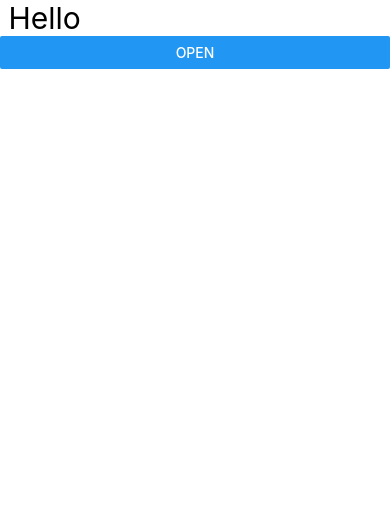
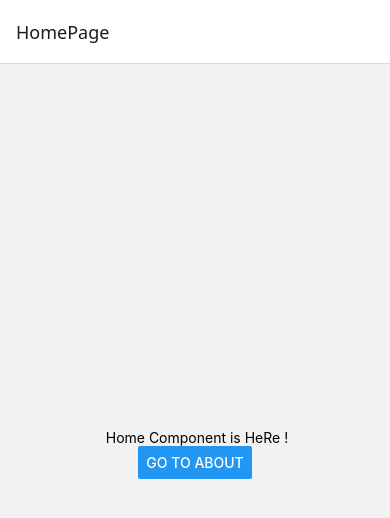
Before and after one commit to Gaurav85431/ReactNative, a React Native app: screen / in a window 390 px wide. Shown: the top 518 px of the page. Built offline with nearby package versions, Linux system fonts and the light colour scheme.

Commit message:
L39 stack navigation

```diff
--- a/App.tsx
+++ b/App.tsx
@@ -23,76 +23,80 @@ import StatusBarRN from './ComponentLec11/StatusBar';
 import PlatformOS from './ComponentLec11/PlatforminRN';
 import InstallNpm from './ComponentLec11/InstallNpm';
 import DialogBoxCustom from './ComponentLec11/DialogBoxCustom';
+import StackNavigation from './ComponentLec11/Navigation/StackNavigation';
 
 const App = () => {
   return (
-    <View>
-      <Text style={{ fontSize: 30 }}> Hello </Text>
-      {/* <StyleReactNative /> */}
-      {/* <TextInputField /> */}
+    // <View style={{ flex: 1 }}>
+    // {/* <Text style={{ fontSize: 30 }}> Hello </Text> */}
+    // {/* <StyleReactNative /> */}
+    // {/* <TextInputField /> */}
 
-      {/* <FormInput /> */}
+    // {/* <FormInput /> */}
 
-      {/* Lec 14 */}
-      {/* <FlatListComponent /> */}
+    // {/* Lec 14 */}
+    // {/* <FlatListComponent /> */}
 
-      {/* Lec 15 */}
-      {/* <ListWithMap /> */}
+    // {/* Lec 15 */}
+    // {/* <ListWithMap /> */}
 
-      {/* Lec 16 */}
-      {/* <GridList /> */}
+    // {/* Lec 16 */}
+    // {/* <GridList /> */}
 
-      {/* Lec 17 */}
-      {/* <FlatListLoop /> */}
+    // {/* Lec 17 */}
+    // {/* <FlatListLoop /> */}
 
-      {/* Lec18 */}
-      {/* <SectionListList /> */}
+    // {/* Lec18 */}
+    // {/* <SectionListList /> */}
 
-      {/* L19 */}
-      {/* <ClassComponent /> */}
+    // {/* L19 */}
+    // {/* <ClassComponent /> */}
 
-      {/* L20 */}
-      {/* <ClassComponentTwo /> */}
+    // {/* L20 */}
+    // {/* <ClassComponentTwo /> */}
 
-      {/* L21-22 (Hook) L23 ,24 useEffect */}
-      {/* <UseEffectHook /> */}
+    // {/* L21-22 (Hook) L23 ,24 useEffect */}
+    // {/* <UseEffectHook /> */}
 
-      {/* L25 Show & Hide */}
-      {/* <ShowHide /> */}
+    // {/* L25 Show & Hide */}
+    // {/* <ShowHide /> */}
 
-      {/*  Lec 26   Unmounted Component */}
-      {/* <UnmountedComponent /> */}
+    // {/*  Lec 26   Unmounted Component */}
+    // {/* <UnmountedComponent /> */}
 
-      {/*  Lec 27 Responsive Layout Flexbox */}
-      {/* <ResponsiveDesign /> */}
+    // {/*  Lec 27 Responsive Layout Flexbox */}
+    // {/* <ResponsiveDesign /> */}
 
-      {/* L28 Touchable Highlight(Button) */}
-      {/* <StyleButton /> */}
+    // {/* L28 Touchable Highlight(Button) */}
+    // {/* <StyleButton /> */}
 
-      {/* L29 , L30  Radio Button */}
-      {/* <RadioButton /> */}
+    // {/* L29 , L30  Radio Button */}
+    // {/* <RadioButton /> */}
 
-      {/*  L31 Activity  Indicator (LOADER) */}
-      {/* <ActivityIndicatorLOADER /> */}
+    // {/*  L31 Activity  Indicator (LOADER) */}
+    // {/* <ActivityIndicatorLOADER /> */}
 
-      {/* L32 Modal (Dialog Box) */}
-      {/* <DialogBoxMODAL /> */}
+    // {/* L32 Modal (Dialog Box) */}
+    // {/* <DialogBoxMODAL /> */}
 
-      {/* L33 Pressable */}
-      {/* <PressableLongPress /> */}
+    // {/* L33 Pressable */}
+    // {/* <PressableLongPress /> */}
 
-      {/* L34 Status Bar */}
-      {/* <StatusBarRN /> */}
+    // {/* L34 Status Bar */}
+    // {/* <StatusBarRN /> */}
 
-      {/* L35 Platform */}
-      {/* <PlatformOS /> */}
+    // {/* L35 Platform */}
+    // {/* <PlatformOS /> */}
 
-      {/* L36  Install NPM  (Website open) */}
-      {/* <InstallNpm /> */}
+    // {/* L36  Install NPM  (Website open) */}
+    // {/* <InstallNpm /> */}
 
-      {/* L37  DialogBox */}
-      <DialogBoxCustom />
-    </View>
+    // {/* L37  DialogBox */}
+    // {/* <DialogBoxCustom /> */}
+
+    // {/*  L38  ,  39     Stack Navigation */}
+    <StackNavigation />
+    // </View>
   );
 };
 
--- /dev/null
+++ b/ComponentLec11/Navigation/StackNavigation.tsx
@@ -0,0 +1,45 @@
+import { Button, Text, View } from 'react-native';
+import { NavigationContainer } from '@react-navigation/native';
+import { createNativeStackNavigator } from '@react-navigation/native-stack';
+
+const Stack = createNativeStackNavigator();
+
+const StackNavigation = () => {
+  return (
+    <NavigationContainer>
+      <Stack.Navigator>
+        <Stack.Screen name="HomePage" component={HomeComponent} />
+        <Stack.Screen name="About" component={AboutComponent} />
+      </Stack.Navigator>
+    </NavigationContainer>
+  );
+};
+
+// By default har component me props me data ata hai
+const HomeComponent = props => {
+  return (
+    <View style={{ flex: 1, justifyContent: 'center', alignItems: 'center' }}>
+      <Text> Home Component is HeRe !</Text>
+      <Button
+        title="Go to About"
+        onPress={() => props.navigation.navigate('About')}
+      />
+      {/* Jo compoenent me jana hai to uska jo name hai wo dena hai jisse register kye hai
+        <Stack.Screen name="About" component={AboutComponent} />
+
+
+      <-  back button bydefault ata hai
+      */}
+    </View>
+  );
+};
+
+const AboutComponent = () => {
+  return (
+    <View style={{ flex: 1, justifyContent: 'center', alignItems: 'center' }}>
+      <Text> About is HeRe !</Text>
+    </View>
+  );
+};
+
+export default StackNavigation;
--- a/package.json
+++ b/package.json
@@ -11,9 +11,12 @@
   },
   "dependencies": {
     "@react-native/new-app-screen": "0.84.1",
+    "@react-navigation/native": "^7.2.2",
+    "@react-navigation/native-stack": "^7.14.10",
     "react": "19.2.3",
     "react-native": "0.84.1",
-    "react-native-safe-area-context": "^5.5.2",
+    "react-native-safe-area-context": "^5.7.0",
+    "react-native-screens": "^4.24.0",
     "react-native-webview": "^13.16.1"
   },
   "devDependencies": {
```
Also changed, not shown: 1 other file (tests, documents, lock files or other folders).
